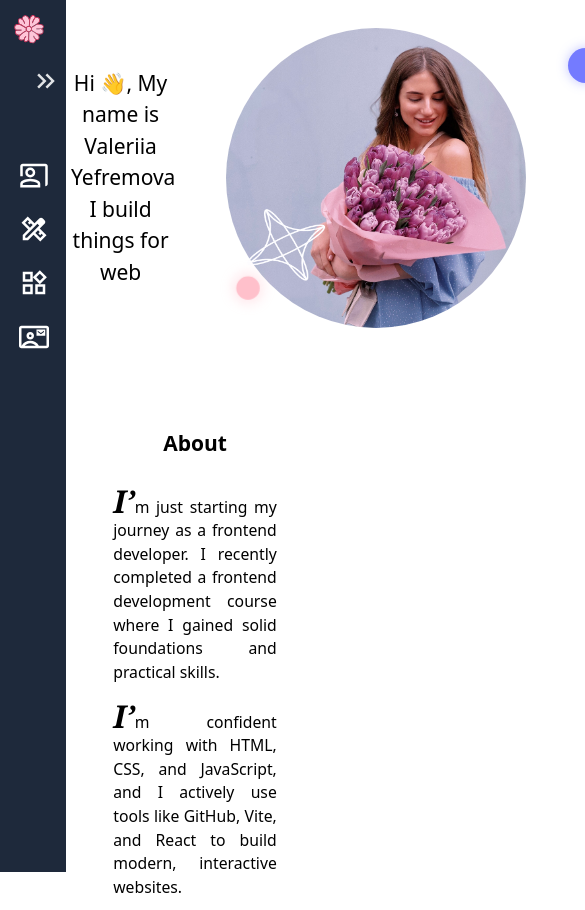
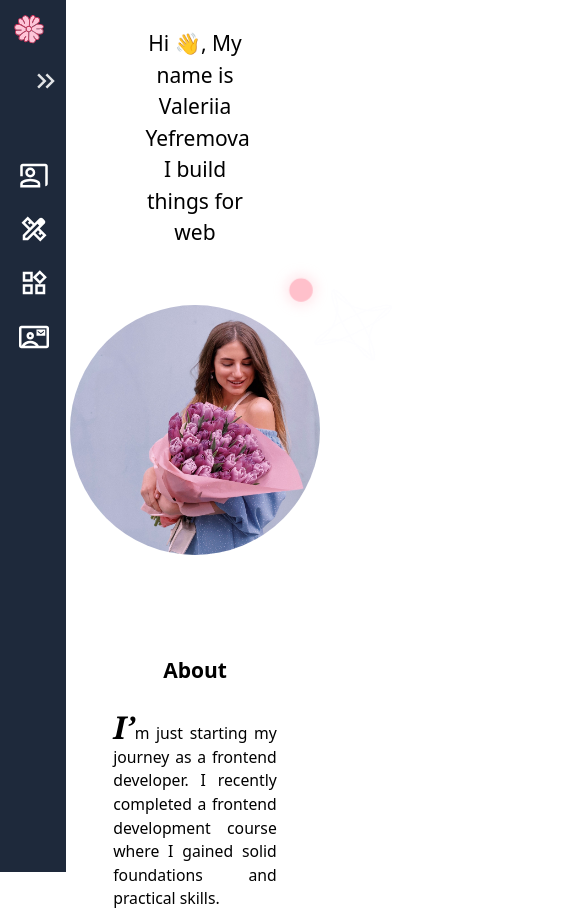
Before and after one commit to maershaa/profile, a Vue app: page / in a window 390 px wide. Shown: the top 910 px of the page, 585 px wide, since content can reach past the window. Built offline with nearby package versions, Linux system fonts and the light colour scheme.

Commit message:
Bugfix icons styles at Hero

```diff
--- a/src/assets/styles/hero.css
+++ b/src/assets/styles/hero.css
@@ -1,12 +1,12 @@
 .hero {
   display: flex;
-  flex-direction: row;
+  flex-direction: column;
 
-  justify-content: space-around;
+  justify-content: center;
   align-items: center;
   align-content: center;
 
-  flex-wrap: nowrap;
+  flex-wrap: wrap;
 
   gap: 2rem;
 
@@ -15,22 +15,37 @@
 
 @media screen and (min-width: 768px) {
   .hero {
+    flex-direction: row;
+
+    justify-content: space-around;
+
+    flex-wrap: nowrap;
+
+    gap: 2rem;
+
     padding-bottom: 100px;
   }
 }
 
 @media screen and (min-width: 1024px) {
- .hero{
+  .hero {
     padding-bottom: 120px;
   }
 }
 
 .main-photo {
-  width: 300px;
-  height: 300px;
+  width: 250px;
+  height: 250px;
 
   border-radius: 50%;
   object-fit: cover;
+}
+
+@media screen and (min-width: 768px) {
+  .main-photo {
+    width: 300px;
+    height: 300px;
+  }
 }
 
 .greeting {
@@ -50,18 +65,25 @@
 
   width: 100px;
   height: 100px;
+
+  top: 1px;
+
+  left: clamp(40px, 60vw, 110px);
+}
+
+@media screen and (min-width: 512px) {
+  .animation-star {
+    top: 1px;
+
+    left: clamp(40px, 60vw, 130px);
+  }
+}
+
+@media screen and (min-width: 768px) {
+  .animation-star {
     top: 20px;
-
-  /*
-   * Используем clamp для плавного адаптивного позиционирования слева.
-   * clamp(min, preferred, max):
-   * - Минимальное значение: 40px (для очень узких экранов)
-   * - Предпочтительное (гибкое) значение: 6vw (6% ширины окна просмотра)
-   * - Максимальное значение: 115px (для больших экранов)
-   * Это гарантирует, что элемент не уйдет за пределы в узких экранах,
-   * но при этом будет пропорционально смещаться в середине и больших.
-   */
     left: clamp(40px, 6vw, 115px);
+  }
 }
 
 .animation-star:hover {
@@ -85,21 +107,21 @@
 }
 
 .animation-circle-blue {
+  display: none;
+}
+
+@media screen and (min-width: 425px) {
+  .animation-circle-blue {
+    display: block;
+
+    top: calc(100vh - clamp(800px, 30vh, 200px));
+
+    left: calc(50% - clamp(120px, 22vw, 160px));
+
     position: absolute;
 
     width: 35px;
     height: 35px;
-
-  top: -130px;
-
-  /*
-   * clamp для левого отступа:
-   * - Минимум 340px (чтобы не заходил слишком влево)
-   * - Предпочтительно 38vw (38% ширины экрана)
-   * - Максимум 420px (чтобы не выходил слишком вправо)
-   * Позволяет адаптировать позицию при разных размерах окна.
-   */
-  left: clamp(340px, 38vw, 420px);
 
     background-color: var(--accent-color1);
     box-shadow: 0 0 12px rgba(100, 108, 255, 0.4);
@@ -109,11 +131,12 @@
     transition: transform 0.8s cubic-bezier(0.25, 1, 0.5, 1),
       box-shadow 0.8s ease-in-out;
   }
+}
 
-@media (max-width: 720px) {
-  /* Для маленьких экранов фиксируем левый отступ */
+@media screen and (min-width: 768px) {
   .animation-circle-blue {
-    left: 370px;
+    top: -130px;
+    left: clamp(340px, 38vw, 420px);
   }
 }
 
@@ -124,18 +147,15 @@
 }
 
 .animation-circle-pink {
+  display: block;
   position: absolute;
 
   width: 20px;
   height: 20px;
 
-  top: 100px;
+  top: 3px;
+  left: clamp(40px, 66vw, 96px);
 
-  /*
-   * clamp аналогично, чтобы при изменении ширины экрана позиция слева
-   * была адаптивной, но ограниченной минимальным и максимальным значениями.
-   */
-  left: clamp(40px, 6vw, 115px);
   background-color: var(--accent-color2);
   border-radius: 50%;
 
@@ -145,6 +165,20 @@
   animation-iteration-count: infinite;
 
   transition: transform 0.4s cubic-bezier(0.25, 1, 0.5, 1), box-shadow 0.4s ease;
+}
+
+@media screen and (min-width: 512px) {
+  .animation-circle-pink {
+    top: 3px;
+    left: clamp(40px, 66vw, 115px);
+  }
+}
+
+@media screen and (min-width: 768px) {
+  .animation-circle-pink {
+    top: 100px;
+    left: clamp(40px, 6vw, 115px);
+  }
 }
 
 @keyframes animation-circle-pink {
--- a/src/assets/styles/style.css
+++ b/src/assets/styles/style.css
@@ -29,18 +29,22 @@
 
   /* Кнопки */
   --button-bg: #f9f9f9;
-  --shadow-border:  0 0 25px 10px rgba(100, 108, 255, 0.5),
+  --shadow-border: 0 0 25px 10px rgba(100, 108, 255, 0.5),
     0 0 60px 25px rgba(100, 108, 255, 0.25);
   --button-hover-border: #646cff;
 
   /* Фоны */
   --background-img: url("../images/hero/starts-sky.png"),
-    radial-gradient(circle, rgba(156, 184, 255, 1) 0%, rgba(255, 255, 255, 1) 100%);
+    radial-gradient(
+      circle,
+      rgba(156, 184, 255, 1) 0%,
+      rgba(255, 255, 255, 1) 100%
+    );
   --background-repeat: repeat, repeat;
   --background-size: contain, auto;
   --background-position: center, center;
 
-  --icon-color: #6971A2;
+  --icon-color: #6971a2;
 
   /* Фон для мобильных */
   --background-img-mobile: radial-gradient(
@@ -63,12 +67,12 @@
 
   --button-bg: #333333;
 
-  --shadow-border:   0 0 25px 10px rgba(100, 108, 255, 0.5),
+  --shadow-border: 0 0 25px 10px rgba(100, 108, 255, 0.5),
     0 0 60px 25px rgba(100, 108, 255, 0.25);
   --button-hover-border: #646cff;
   --border-header: #f3f3f333; /* прозрачный белый */
 
---icon-color: #6971A2;
+  --icon-color: #6971a2;
 
   --background-img: url("../images/hero/grid-pattern.png"),
     url("../images/hero/spotlight-left.png"),
@@ -91,11 +95,10 @@
   --accent-color2: #ffc0cb;
 
   /* Sidebar */
-  --sidebar-bg:#1e293b;
+  --sidebar-bg: #1e293b;
   --sidebar-text: #ffffffde;
   --sidebar-title: #64748b;
   --sidebar-hover: rgba(145, 150, 230, 0.4);
-
 
   font-family: system-ui, Avenir, Helvetica, Arial, sans-serif;
   line-height: 1.5;
```
Lines whose indentation alone changed are shown as unchanged.
